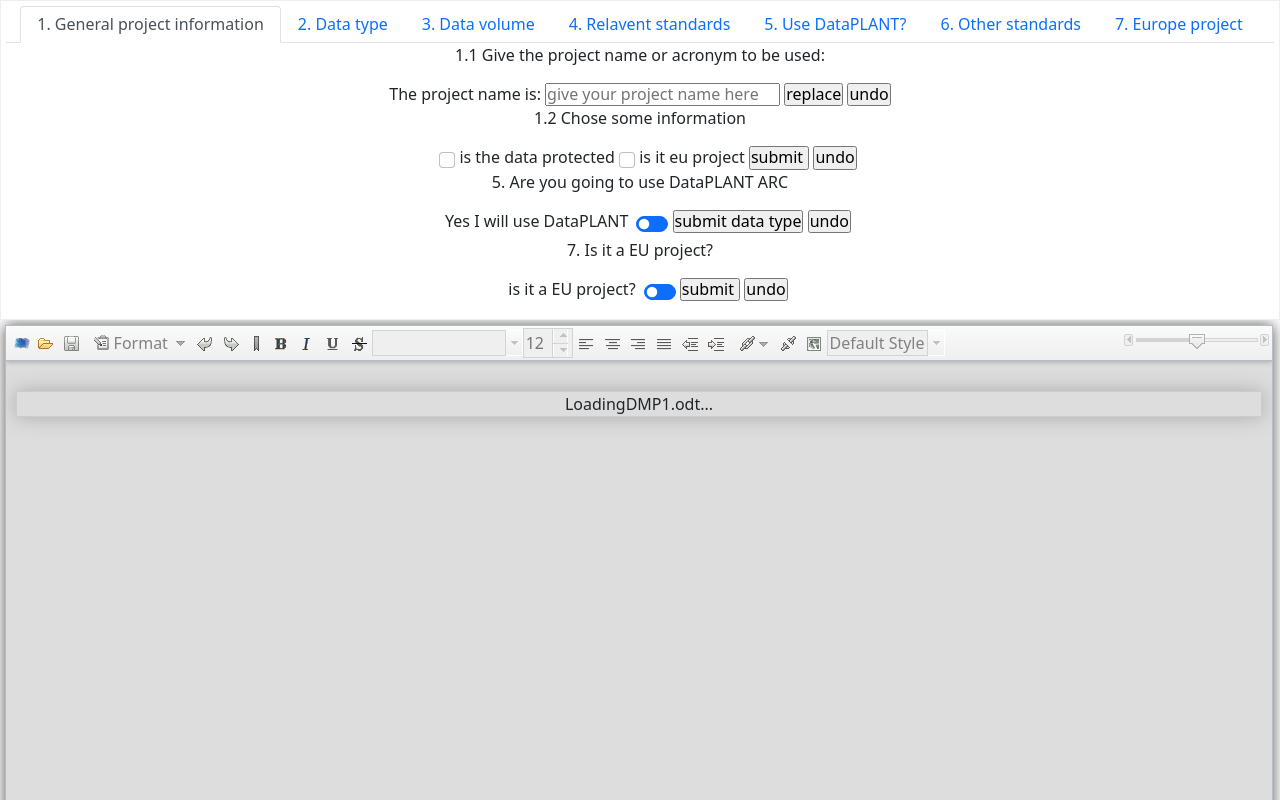
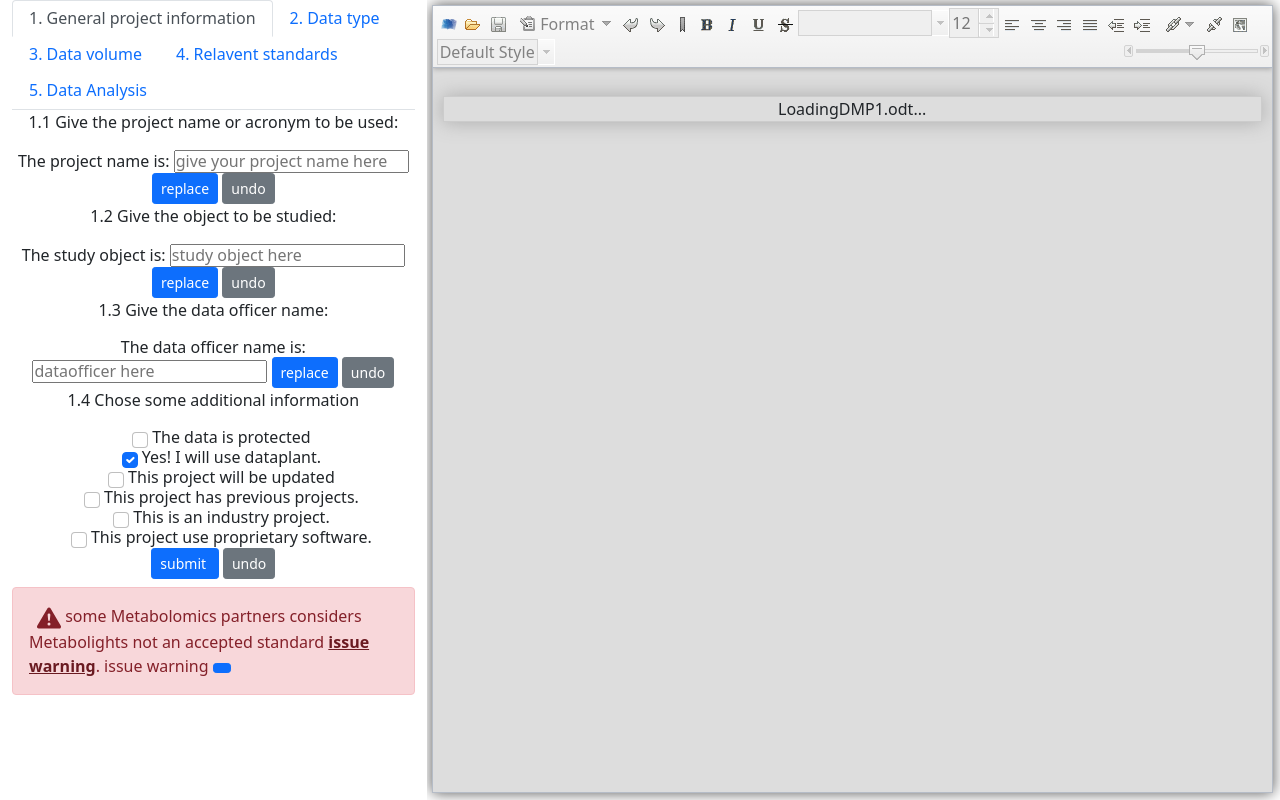
Before and after one commit to xiaoranzhou/generator, a website with bundled scripts: page index.html in a window 1280 px wide. Built offline with nearby package versions, Linux system fonts and the light colour scheme; files whose address does not match are found by name.

Commit message:
added all placeholders

```diff
--- a/index.html
+++ b/index.html
@@ -224,7 +224,35 @@ function check_box(element) {
                     original_range.deleteContents();
                     original_range.insertNode(document.createTextNode(name));
                     original_range.detach();
+                } else if (if_cha == "!" ) {
+				if (window.getSelection().anchorOffset < 4 && window.getSelection().anchorNode.previousSibling !== undefined)
+							{
+							extended_begin_node = window.getSelection().anchorNode.previousSibling;
+							extended_begin_focus =window.getSelection().anchorNode.previousSibling.length+ window.getSelection().anchorOffset -4;
+							console.log("begin extended through focus " + extended_begin_node);
+
 							} else {
+
+
+							extended_begin_node = window.getSelection().anchorNode;
+
+							extended_begin_focus = window.getSelection().anchorOffset -4;
+							console.log("begin extended through node " + extended_begin_node.data);
+
+							}
+
+							left_range.setStart(extended_begin_node, extended_begin_focus);
+							const left_text = left_range.toString();
+
+							console.log("left_text with <!>: " + left_text);
+							match_remove(left_range);
+
+
+                } else
+
+
+
+				{
 
                     console.log("_____other cases");
                     console.log("last character is: ", right_cha);
@@ -371,7 +399,31 @@ function check_box(element) {
                     original_range.deleteContents();
 
                     original_range.detach();
+                } else if (if_cha == "!" ) {
+				if (window.getSelection().anchorOffset < 4 && window.getSelection().anchorNode.previousSibling !== undefined)
+							{
+							extended_begin_node = window.getSelection().anchorNode.previousSibling;
+							extended_begin_focus =window.getSelection().anchorNode.previousSibling.length+ window.getSelection().anchorOffset -4;
+							console.log("begin extended through focus " + extended_begin_node);
+
 							} else {
+
+
+							extended_begin_node = window.getSelection().anchorNode;
+
+							extended_begin_focus = window.getSelection().anchorOffset -4;
+							console.log("begin extended through node " + extended_begin_node.data);
+
+							}
+
+							left_range.setStart(extended_begin_node, extended_begin_focus);
+							const left_text = left_range.toString();
+
+							console.log("left_text with <!>: " + left_text);
+							match_mod(left_range);
+
+
+                }else {
 
                     console.log("_____other cases");
                     console.log("last character is: ", right_cha);
@@ -493,65 +545,122 @@ function find_replace(before, after) {
 
 		</script>
  <body style="width:100%; height:auto; margin:0px; padding:0px "  >
-  <div style="width:100%; height:auto;  padding:5px; margin-bottom:0px;
-    border: 1px solid #EFEFEF;" id="interface" >
+
+<div class="container-fluid main_container" >
+<div class="row">
+<div class="col-sm-4" style="height:auto;  "  id="interface" >
 <nav>
-  <div class="nav nav-tabs justify-content-center h6" id="nav-tab" role="tablist" >
-    <button class="nav-link active" id="nav-information-tab" data-bs-toggle="tab" data-bs-target="#nav-information" type="button" role="tab" aria-controls="nav-information" aria-selected="true">1. General project information</button>
-    <button class="nav-link" id="nav-data_type-tab" data-bs-toggle="tab" data-bs-target="#nav-data_type" type="button" role="tab" aria-controls="nav-data_type" aria-selected="false">2. Data type</button>
-    <button class="nav-link" id="nav-data_volumn-tab" data-bs-toggle="tab" data-bs-target="#nav-data_volumn" type="button" role="tab" aria-controls="nav-data_volumn" aria-selected="false">3. Data volume</button>
-	    <button class="nav-link" id="nav-relevant_standards-tab" data-bs-toggle="tab" data-bs-target="#nav-relevant_standards" type="button" role="tab" aria-controls="nav-relevant_standards" aria-selected="false">4. Relavent standards</button>
-		    <button class="nav-link" id="nav-dataplant-tab" data-bs-toggle="tab" data-bs-target="#nav-dataplant" type="button" role="tab" aria-controls="nav-dataplant" aria-selected="false">5. Use DataPLANT?</button>
-			    <button class="nav-link" id="nav-other_standards-tab" data-bs-toggle="tab" data-bs-target="#nav-other_standards" type="button" role="tab" aria-controls="nav-other_standards" aria-selected="false">6. Other standards</button>
-				    <button class="nav-link" id="nav-eu-tab" data-bs-toggle="tab" data-bs-target="#nav-eu" type="button" role="tab" aria-controls="nav-eu" aria-selected="false">7. Europe project</button>
+  <div class="nav nav-tabs   h6" id="nav-tab" role="tablist" >
+    <button class="nav-link active" id="nav-information-tab" data-bs-toggle="tab" data-bs-target="#nav-information" class="btn btn-primary btn-sm" type="button" role="tab" aria-controls="nav-information" aria-selected="true">1. General project information</button>
+    <button class="nav-link" id="nav-data_type-tab" data-bs-toggle="tab" data-bs-target="#nav-data_type" class="btn btn-primary btn-sm" type="button" role="tab" aria-controls="nav-data_type" aria-selected="false">2. Data type</button>
+    <button class="nav-link" id="nav-data_volumn-tab" data-bs-toggle="tab" data-bs-target="#nav-data_volumn" class="btn btn-primary btn-sm" type="button" role="tab" aria-controls="nav-data_volumn" aria-selected="false">3. Data volume</button>
+	    <button class="nav-link" id="nav-relevant_standards-tab" data-bs-toggle="tab" data-bs-target="#nav-relevant_standards" class="btn btn-primary btn-sm" type="button" role="tab" aria-controls="nav-relevant_standards" aria-selected="false">4. Relavent standards</button>
+<button class="nav-link" id="nav-nav-data_analysis-tab" data-bs-toggle="tab" data-bs-target="#nav-data_analysis" class="btn btn-primary btn-sm" type="button" role="tab" aria-controls="nav-data_analysis" aria-selected="false">5. Data Analysis</button>
+
+
   </div>
 </nav>
 <div class="tab-content align-items-center h6" id="nav-tabContent" >
   <div class="tab-pane fade show active " id="nav-information" role="tabpanel" aria-labelledby="nav-information-tab">
   <p >1.1 Give the project name or acronym to be used:</p>
 	<form >
-		<label for="name is">The project name is:</label>
+		<label for="project_name">The project name is:</label>
 		<input type="text"
 		       id="project_name"
 		       name="$_PROJECT"
 		       placeholder="give your project name here">
-			<input type="button"
+			<input class="btn btn-primary btn-sm" type="button"
 			       value="replace"
 			       onclick="replace(this);">
-				   <input type="button"
+				   <input class="btn btn-secondary btn-sm" type="button"
 			       value="undo"
 			       onclick="undo();">
 
 	</form>
-	 <p >1.2 Chose some information</p>
-<div class="form-data_type form-check-inline">
-  <input class="form-check-input q_1st" type="checkbox" value="1" id="check_protect" >
-  <label class="form-check-label" for="check_protect">
-    is the data protected
-  </label>
-    <input class="form-check-input q_1st" type="checkbox" value="1" id="check_eu" >
-  <label class="form-check-label" for="check_eu">
-    is it eu project
-  </label>
-</div>
-	<input type="button" id="form-check-input"
-			       value="submit "
-			       onclick="check_box(this)" class="q_1st">
-				   <input type="button"
+
+	  <p >1.2 Give the object to be studied:</p>
+	<form >
+		<label for="study_object">The study object is:</label>
+		<input type="text"
+		       id="study_object"
+		       name="$_STUDYOBJECT"
+		       placeholder="study object here">
+			<input class="btn btn-primary btn-sm" type="button"
+			       value="replace"
+			       onclick="replace(this);">
+				   <input class="btn btn-secondary btn-sm" type="button"
 			       value="undo"
 			       onclick="undo();">
 
-<p>5. Are you going to use DataPLANT ARC</p>
-	<div class="form-check form-switch form-check-inline">
-	 <input class="form-check-input  q_5th_a" type="checkbox" id="check_dataplant" data-bs-toggle="collapse" data-bs-target="#q_5th_a" aria-expanded="false" aria-controls="q_5th_a" checked >
-  <label class="form-check-label" for="check_dataplant">Yes I will use DataPLANT</label>
-</div>
-<input type="button" id="form-check-input"
-			       value="submit data type"
-			       onclick="check_box(this)" class="q_5th_a">
-				   <input type="button"
+	</form>
+
+	<p >1.3 Give the data officer name:</p>
+	<form >
+		<label for="dataofficer">The data officer name is:</label>
+		<input type="text"
+		       id="dataofficer"
+		       name="$_dataofficer"
+		       placeholder="dataofficer here">
+			<input class="btn btn-primary btn-sm" type="button"
+			       value="replace"
+			       onclick="replace(this);">
+				   <input class="btn btn-secondary btn-sm" type="button"
 			       value="undo"
 			       onclick="undo();">
+
+	</form>
+
+	 <p >1.4 Chose some additional information</p>
+<div class="form-data_type form-check-inline ">
+  <input class="form-check-input q_1st" type="checkbox" value="1" id="check_protect" >
+  <label class="form-check-label" for="check_protect">
+    The data is protected
+  </label>
+  <br>
+    <input class="form-check-input q_1st" type="checkbox" value="2" id="check_dataplant"  data-bs-toggle="collapse" data-bs-target="#q_5th_a" aria-expanded="false" aria-controls="q_5th_a" checked>
+  <label class="form-check-label" for="check_dataplant">
+    Yes! I will use dataplant.
+  </label>
+
+  <br>
+  <input class="form-check-input q_1st" type="checkbox" value="3" id="check_update" data-bs-toggle="collapse" data-bs-target="#q_update_month" aria-expanded="false" aria-controls="q_update_month"  >
+  <label class="form-check-label" for="check_update">
+    This project will be updated
+  </label>
+  <br>
+
+
+  <input class="form-check-input q_1st" type="checkbox" value="4" id="check_previousprojects"
+  data-bs-toggle="collapse" data-bs-target="#q_previousprojects" aria-expanded="false" aria-controls="q_previousprojects"  >
+  <label class="form-check-label" for="check_previousprojects">
+    This project has previous projects.
+  </label>
+
+  <br>
+    <input class="form-check-input q_1st" type="checkbox" value="5" id="check_industry" >
+  <label class="form-check-label" for="check_industry">
+    This is an industry project.
+  </label>
+    <br>
+
+  <input class="form-check-input q_1st" type="checkbox" value="6" id="check_proprietary"
+  data-bs-toggle="collapse" data-bs-target="#q_proprietary" aria-expanded="false" aria-controls="q_proprietary"  >
+  <label class="form-check-label" for="check_proprietary">
+    This project use proprietary software.
+  </label>
+
+
+</div>
+<br>
+	<input class="btn btn-primary btn-sm" type="button" id="form-check-input"
+			       value="submit "
+			       onclick="check_box(this)" class="q_1st">
+				   <input class="btn btn-secondary btn-sm" type="button"
+			       value="undo"
+			       onclick="undo();">
+
+
+
 
   <div class="collapse" id="q_5th_a">
 
@@ -585,18 +694,71 @@ function find_replace(before, after) {
 </div>
 	  </div>
 
-	  	  <p>7. Is it a EU project?</p>
 
-<div class="form-check form-switch form-check-inline">
-	 <input class="form-check-input  q_7th_a" type="checkbox" id="check_eu" data-bs-toggle="collapse" data-bs-target="#q7_1" aria-expanded="false" aria-controls="q7_1" checked >
-  <label class="form-check-label" for="check_eu">is it a EU project?</label>
-</div>
-<input type="button" id="form-check-input"
-			       value="submit "
-			       onclick="check_box(this)" class="q_7th_a">
-				   <input type="button"
+
+
+<div class="collapse" id="q_update_month">
+  <br>
+<form >
+
+		<label for="q_update_month">at which month will your project updated?</label>
+		<input type="text"
+		       id="update_month"
+		       name="$_UPDATEMONTH"
+		       placeholder="month of update">
+			  <input class="btn btn-primary btn-sm" type="button"
+			       value="replace"
+			       onclick="replace(this);" data-bs-toggle="tooltip" data-bs-placement="top" title="submit the checkbox first">
+				   <input class="btn btn-secondary btn-sm" type="button"
 			       value="undo"
 			       onclick="undo();">
+			   </form>
+			    <br>
+</div>
+
+
+  <div class="collapse" id="q_previousprojects">
+  <br>
+<form >
+		<label for="previousprojects">The name of your previous project is:</label>
+		<input type="text"
+		       id="previousprojects"
+		       name="$_PREVIOUSPROJECTS"
+		       placeholder="previous project here">
+			<input class="btn btn-primary btn-sm" type="button"
+			       value="replace"
+			       onclick="replace(this);" data-bs-toggle="tooltip" data-bs-placement="top" title="submit the checkbox first">
+				   <input class="btn btn-secondary btn-sm" type="button"
+			       value="undo"
+			       onclick="undo();">
+
+	</form>
+</div>
+
+
+  <div class="collapse" id="q_proprietary">
+  <br>
+<form >
+		<label for="proprietary">The name of your proprietary software is:</label>
+
+		<input type="text"
+		       id="proprietary"
+		       name="$_proprietary"
+		       placeholder=" proprietary software ">
+			<input class="btn btn-primary btn-sm" type="button"
+			       value="replace"
+			       onclick="replace(this);" data-bs-toggle="tooltip" data-bs-placement="top" title="submit the checkbox first">
+				   <input class="btn btn-secondary btn-sm" type="button"
+			       value="undo"
+			       onclick="undo();">
+
+	</form>
+</div>
+
+
+
+
+
 	</div>
 
 
@@ -671,10 +833,10 @@ function find_replace(before, after) {
 
 
 <br>
-<input type="button" id="check_box1"
+<input class="btn btn-primary btn-sm" type="button" id="check_box1"
 			       value="submit data type"
 			       onclick="check_box(this)" class="q_2nd">
-				   <input type="button"
+				   <input class="btn btn-secondary btn-sm" type="button"
 			       value="undo"
 			       onclick="undo();">
   </div>
@@ -687,10 +849,10 @@ function find_replace(before, after) {
 		       id="raw_data"
 		       name="$_RAWDATA"
 		       placeholder="give your raw data volume here">
-			<input type="button"
+			<input class="btn btn-primary btn-sm" type="button"
 			       value="replace"
 			       onclick="replace(this);">
-				   <input type="button"
+				   <input class="btn btn-secondary btn-sm" type="button"
 			       value="undo"
 			       onclick="undo();">
 				   <br>
@@ -700,10 +862,10 @@ function find_replace(before, after) {
 		       id="derived_data"
 		       name="$_DERIVEDDATA"
 		       placeholder="give your derived data volume here">
-			<input type="button"
+			<input class="btn btn-primary btn-sm" type="button"
 			       value="replace"
 			       onclick="replace(this);">
-				   <input type="button"
+				   <input class="btn btn-secondary btn-sm" type="button"
 			       value="undo"
 			       onclick="undo();">
 
@@ -726,28 +888,7 @@ function find_replace(before, after) {
     MinSeqE
   </label>
 </div>
-
-
-	</div>
-
-
-
-
-   <div class="tab-pane fade  align-items-center" id="nav-q5" role="tabpanel" aria-labelledby="nav-data_type-tab">
-
-
-
-
-   </div>
-
-	<div class="tab-pane fade  align-items-center" id="nav-dataplant" role="tabpanel" aria-labelledby="nav-dataplant-tab">
-
-
-</div>
-
-
-	 <div class="tab-pane fade  align-items-center" id="nav-other_standards" role="tabpanel" aria-labelledby="nav-other_standards-tab">
-	 <p>6.1 Will you adhere to any high level metadata submission standards?</p>
+	 <p>4.1 Will you adhere to any high level metadata submission standards?</p>
 <div class="form-data_type form-check-inline">
   <input class="form-check-input q_5th" type="checkbox" value="1" id="check_dublin_core" checked>
   <label class="form-check-label" for="check_dublin_core">
@@ -760,7 +901,7 @@ function find_replace(before, after) {
     MARC 21
   </label>
 </div>
-	 <p>6.2 When will you make your data public?</p>
+	 <p>4.2 When will you make your data public?</p>
 
 	<div class="form-check form-switch form-check-inline">
 	 <input class="form-check-input  " type="checkbox" id="publish_early" data-bs-toggle="collapse" data-bs-target="#q6_2" aria-expanded="false" aria-controls="q6_2" checked >
@@ -776,11 +917,36 @@ function find_replace(before, after) {
 
 	</div>
 
-	  <div class="tab-pane fade  align-items-center" id="nav-eu" role="tabpanel" aria-labelledby="nav-eu-tab">
+
+     <div class="tab-pane fade  align-items-center" id="nav-data_analysis" role="tabpanel" aria-labelledby="nav-data_analysis-tab">
+	 <br>
+	 	<input type="text"
+		       id="raw_data"
+		       name="$_VISUALIZATION"
+		       placeholder=" " class="d-none" value= " " >
+			<input class="btn btn-primary btn-sm" type="button"
+			       value="press if you don't need visualization"
+			       onclick="replace(this);">
+				   <input class="btn btn-secondary btn-sm" type="button"
+			       value="undo"
+			       onclick="undo();">
+
+	</form>
+	 </div>
+
+
+
 
 
 
 	   </div>
+
+	   <div class="alert alert-danger" role="alert">
+	   <svg xmlns="http://www.w3.org/2000/svg" width="24" height="24" fill="currentColor" class="bi bi-exclamation-triangle-fill flex-shrink-0 me-2" viewBox="0 0 16 16" role="img" aria-label="Warning:">
+    <path d="M8.982 1.566a1.13 1.13 0 0 0-1.96 0L.165 13.233c-.457.778.091 1.767.98 1.767h13.713c.889 0 1.438-.99.98-1.767L8.982 1.566zM8 5c.535 0 .954.462.9.995l-.35 3.507a.552.552 0 0 1-1.1 0L7.1 5.995A.905.905 0 0 1 8 5zm.002 6a1 1 0 1 1 0 2 1 1 0 0 1 0-2z"/>
+  </svg>
+  some Metabolomics partners considers Metabolights not an accepted standard <a href="#" class="alert-link">issue warning</a>. issue warning
+  <button class="btn btn-primary btn-sm" type="button" class="btn-close" data-bs-dismiss="alert" aria-label="Close"></button>
 </div>
 </div>
 
@@ -793,12 +959,11 @@ function find_replace(before, after) {
 
 
 
+
+    <div id="editorContainer" class="col-xl-8"  style="height:100vh; position: left;  padding:5px; ">
     </div>
-
-    <div id="editorContainer"  style="width:100%; height:100vh; position: fixed;  padding:5px; ">
 	</div>
-
-
+	</div>
 
 	<script src="bootstrap.bundle.min.js" type="text/javascript" charset="utf-8"> </script>
     <script src="renderer.js"></script>
```
Also changed, not shown: readme.md. Lines whose indentation alone changed are shown as unchanged.
